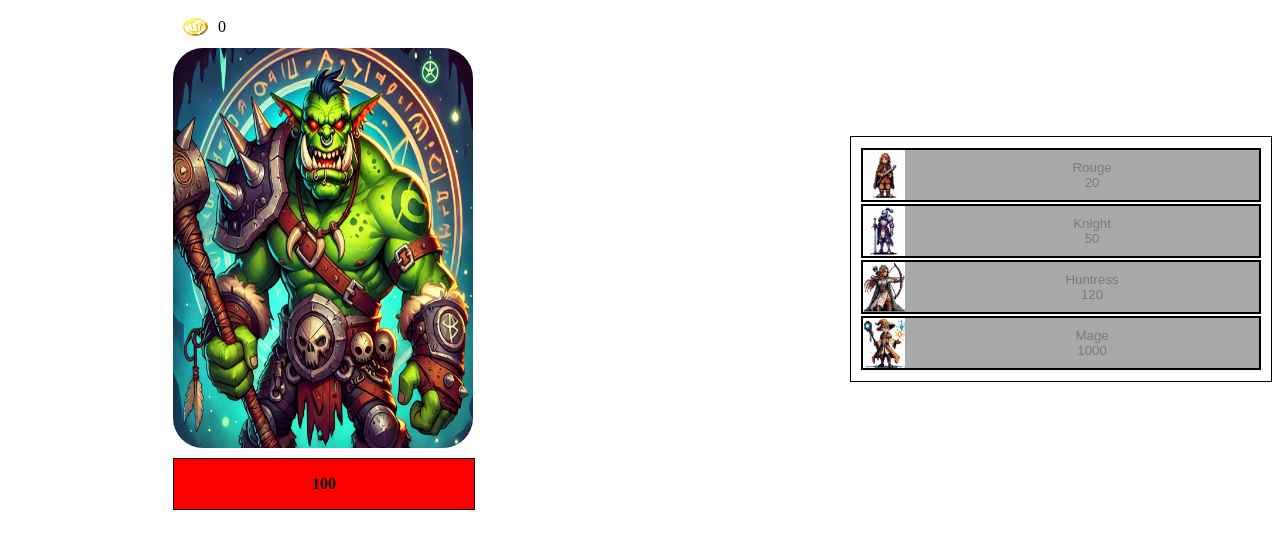
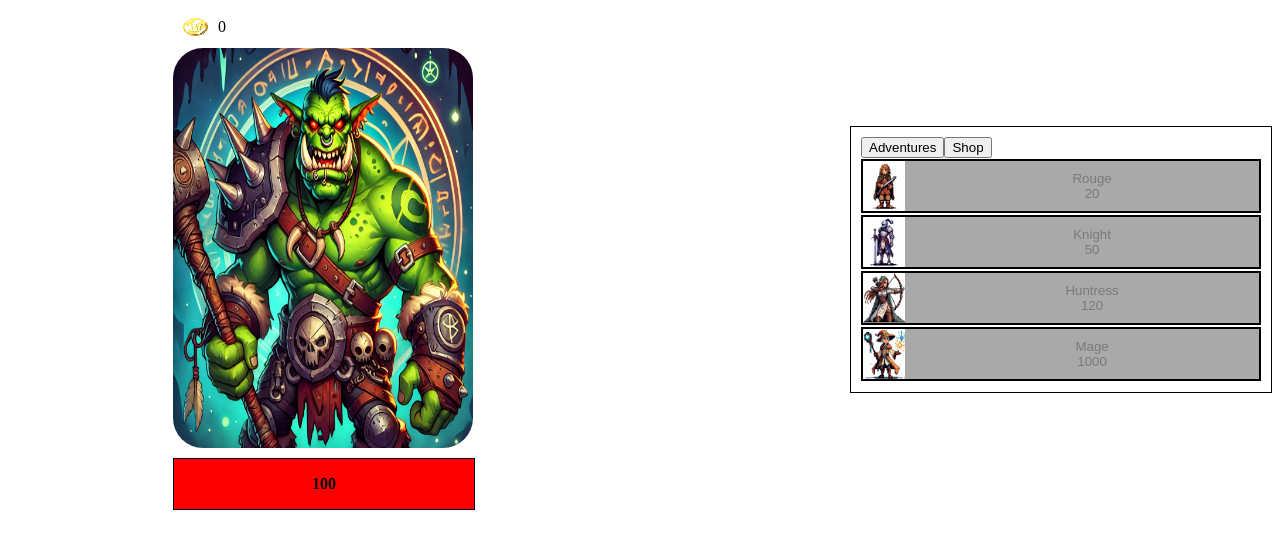
Before and after one commit to HolTier/AdventureClicker, an Angular app: page / in a window 1280 px wide. Shown: the top 548 px of the page. Built offline with nearby package versions, Linux system fonts and the light colour scheme.

Commit message:
Add a tab for upgrades.

```diff
--- a/src/app/components/upgrade/upgrade.component.html
+++ b/src/app/components/upgrade/upgrade.component.html
@@ -1,4 +1,10 @@
 <div class="upgrade-main-container">
+  <div class="tabs-change-wrapper">
+    <button class="tab-button" (click)="tabNumber=0">Adventures</button>
+    <button class="tab-button" (click)="tabNumber=1">Shop</button>
+  </div>
+  <div class="tab-switch" [ngSwitch]="tabNumber">
+    <div class="tab" *ngSwitchCase="0">
       <span
         *ngFor="let upgrade of this.upgrade$ | async"
         class="upgrade-items-span"
@@ -13,3 +19,8 @@
         </button>
       </span>
     </div>
+    <div class="tab" *ngSwitchCase="1">
+      TEST
+    </div>
+  </div>
+</div>
--- a/src/app/components/upgrade/upgrade.component.ts
+++ b/src/app/components/upgrade/upgrade.component.ts
@@ -1,7 +1,7 @@
 import { Component } from '@angular/core';
 import {UpgradeItemComponent} from '../upgrade-item/upgrade-item.component';
 import {GameStateService} from '../../core/game-state.service';
-import {AsyncPipe, NgForOf, NgIf} from '@angular/common';
+import {AsyncPipe, NgClass, NgForOf, NgIf, NgSwitch, NgSwitchCase} from '@angular/common';
 import {Upgrade} from '../../interfaces/upgrade.interface';
 import {Observable} from 'rxjs';
 
@@ -12,13 +12,17 @@ import {Observable} from 'rxjs';
     UpgradeItemComponent,
     NgIf,
     NgForOf,
-    AsyncPipe
+    AsyncPipe,
+    NgClass,
+    NgSwitch,
+    NgSwitchCase
   ],
   templateUrl: './upgrade.component.html',
   styleUrl: './upgrade.component.css'
 })
 export class UpgradeComponent {
   upgrade$: Observable<Upgrade[]> | undefined;
+  tabNumber: number = 0;
 
   constructor(private gameStateService: GameStateService) {
     this.upgrade$ = this.gameStateService.upgrade$;
```
Also changed, not shown: src/app/components/home/home.component.css (line endings or trailing spaces). Lines whose indentation alone changed are shown as unchanged.
